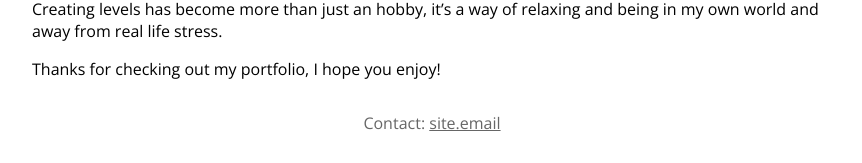
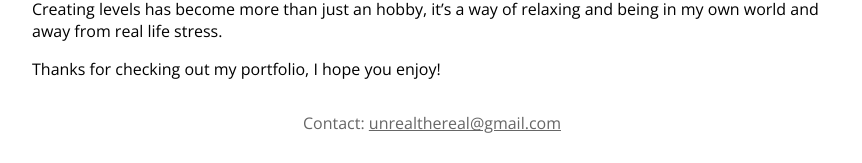
Before and after one commit to THEREALUNREAL/THEREALUNREAL.github.io, a Jekyll site: the page built from about.md, in a window 1280 px wide. Shown: the part 910-1073 px from the top of the page, without its empty margins (208-1070 px from the left). Built offline with Jekyll 4.4.1, drawn with Linux system fonts in a browser that asks for light colours; nearby versions of some CDN libraries.

Commit message:
Fixed footer

```diff
--- a/_includes/footer.html
+++ b/_includes/footer.html
@@ -1,3 +1,3 @@
 <footer class="footer">
-	Contact: <a href="mailto:{{ site.email }}">site.email</a>
+	Contact: <a href="mailto:{{ site.email }}">{{ site.email }}</a>
 </footer>
```
